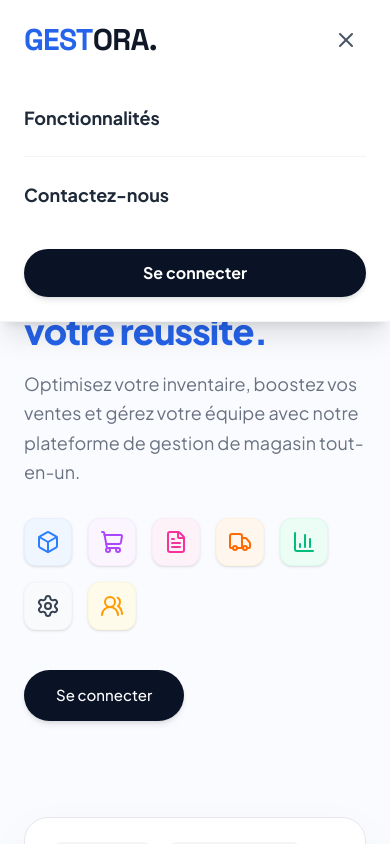
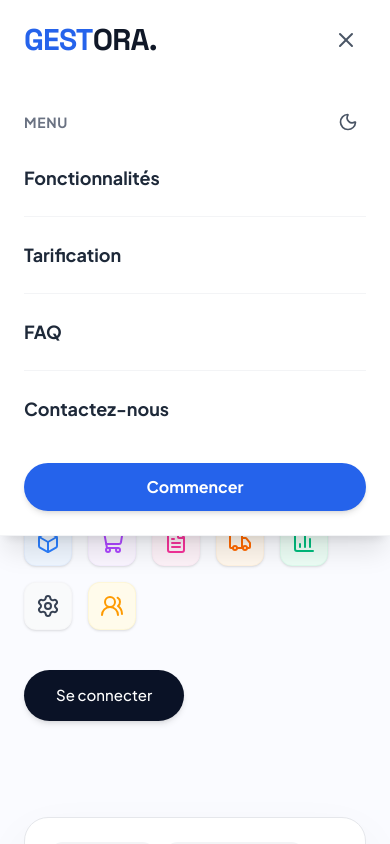
Before and after one commit to senethialy6840-beep/GESTORA, a Next.js app: page / in a window 390 px wide. Both pictures are taken after a click on the button "Toggle menu". Shown: the top 844 px of the page. Built offline with nearby package versions, Linux system fonts and the light colour scheme.

Commit message:
Fix mobile responsiveness for Pricing and FAQ, add Dark Mode toggle and missing links to MobileMenu

```diff
--- a/app/components/MobileMenu.tsx
+++ b/app/components/MobileMenu.tsx
@@ -3,43 +3,65 @@
 import { useState } from "react";
 import { Menu, X } from "lucide-react";
 import Link from "next/link";
+import { ThemeToggle } from "./ThemeToggle";
 
 export function MobileMenu() {
   const [isOpen, setIsOpen] = useState(false);
 
   return (
-    <div className="lg:hidden ml-4">
+    <div className="lg:hidden ml-4 flex items-center">
       <button
         onClick={() => setIsOpen(!isOpen)}
-        className="p-2 text-gray-600 hover:text-gray-900 focus:outline-none"
+        className="p-2 text-gray-600 dark:text-gray-300 hover:text-gray-900 dark:hover:text-white focus:outline-none"
         aria-label="Toggle menu"
       >
         {isOpen ? <X className="w-6 h-6" /> : <Menu className="w-6 h-6" />}
       </button>
 
       {isOpen && (
-        <div className="absolute top-full left-0 w-full bg-white border-b border-gray-100 shadow-xl py-6 px-6 flex flex-col space-y-6 z-50">
+        <div className="absolute top-full left-0 w-full bg-white dark:bg-[#0A1226] border-b border-gray-100 dark:border-slate-800 shadow-xl py-6 px-6 flex flex-col space-y-6 z-50">
+          <div className="flex justify-between items-center">
+            <span className="text-sm font-bold text-gray-500 dark:text-gray-400 uppercase tracking-wider">Menu</span>
+            <ThemeToggle />
+          </div>
+
           <Link
             href="#fonctionnalites"
             onClick={() => setIsOpen(false)}
-            className="text-lg font-bold text-gray-800 hover:text-[#2563EB] transition-colors"
+            className="text-lg font-bold text-gray-800 dark:text-gray-200 hover:text-[#2563EB] dark:hover:text-blue-400 transition-colors"
           >
             Fonctionnalités
           </Link>
-          <hr className="border-gray-100" />
+          <hr className="border-gray-100 dark:border-slate-800" />
+          <Link
+            href="#tarification"
+            onClick={() => setIsOpen(false)}
+            className="text-lg font-bold text-gray-800 dark:text-gray-200 hover:text-[#2563EB] dark:hover:text-blue-400 transition-colors"
+          >
+            Tarification
+          </Link>
+          <hr className="border-gray-100 dark:border-slate-800" />
+          <Link
+            href="#faq"
+            onClick={() => setIsOpen(false)}
+            className="text-lg font-bold text-gray-800 dark:text-gray-200 hover:text-[#2563EB] dark:hover:text-blue-400 transition-colors"
+          >
+            FAQ
+          </Link>
+          <hr className="border-gray-100 dark:border-slate-800" />
           <Link
             href="#support"
             onClick={() => setIsOpen(false)}
-            className="text-lg font-bold text-gray-800 hover:text-[#2563EB] transition-colors"
+            className="text-lg font-bold text-gray-800 dark:text-gray-200 hover:text-[#2563EB] dark:hover:text-blue-400 transition-colors"
           >
             Contactez-nous
           </Link>
           <Link
-            href="/login"
+            href="/register"
             onClick={() => setIsOpen(false)}
-            className="px-6 py-3 bg-[#0A1226] text-white rounded-full font-bold text-center hover:bg-slate-800 transition-colors shadow-md mt-4"
+            className="px-6 py-3 bg-[#2563EB] text-white rounded-full font-bold text-center hover:bg-blue-600 transition-colors shadow-md mt-4"
           >
-            Se connecter
+            Commencer
           </Link>
         </div>
       )}
--- a/app/components/PricingSection.tsx
+++ b/app/components/PricingSection.tsx
@@ -118,9 +118,9 @@
                   <p className="text-gray-500 dark:text-gray-400 text-sm font-medium h-12">{plan.description}</p>
                 </div>
 
-                <div className="mb-8 flex items-baseline whitespace-nowrap">
+                <div className="mb-8 flex flex-wrap items-baseline gap-2">
                   <span className="text-3xl font-black text-gray-900 dark:text-white tracking-tight">{plan.price}</span>
-                  {plan.period && <span className="text-base text-gray-500 dark:text-gray-400 font-medium ml-2">{plan.period}</span>}
+                  {plan.period && <span className="text-base text-gray-500 dark:text-gray-400 font-medium">{plan.period}</span>}
                 </div>
 
                 <Link
--- a/app/page.tsx
+++ b/app/page.tsx
@@ -922,9 +922,9 @@
 function FaqItem({ question, answer }: { question: string, answer: string }) {
   return (
     <details className="group bg-white dark:bg-slate-800/50 border border-gray-200 dark:border-slate-700 rounded-2xl open:shadow-md transition-all">
-      <summary className="flex items-center justify-between cursor-pointer p-6 font-bold text-gray-900 dark:text-white">
-        {question}
-        <ChevronDown className="w-5 h-5 text-gray-400 group-open:rotate-180 transition-transform" />
+      <summary className="flex items-center justify-between gap-4 cursor-pointer p-6 font-bold text-gray-900 dark:text-white">
+        <span className="flex-1 text-left">{question}</span>
+        <ChevronDown className="w-5 h-5 shrink-0 text-gray-400 group-open:rotate-180 transition-transform" />
       </summary>
       <div className="px-6 pb-6 text-gray-500 dark:text-gray-400 font-medium leading-relaxed">
         {answer}
```
